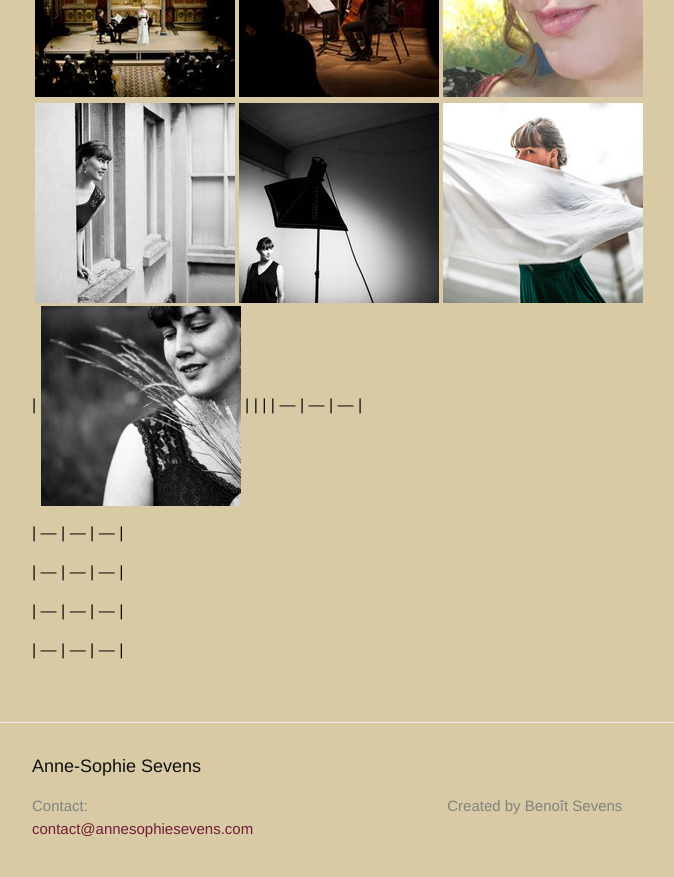
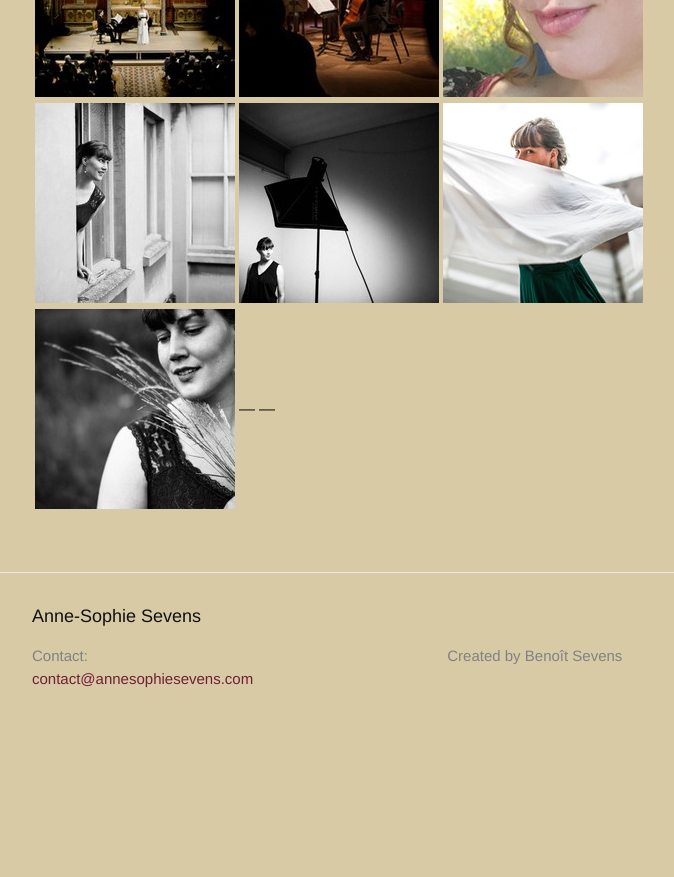
Before and after one commit to annesophie-sevens/annesophie-sevens.github.io, a Jekyll site: the page built from pictures-en.md, in a window 1280 px wide and 900 px high, scrolled down 571 px. Shown: the top 877 px of the window, without its empty margins (238-912 px from the left). Built offline with Jekyll 4.4.1, drawn with Linux system fonts in a browser that asks for light colours; after the commit the page ends 1321 px from its top, so only the background shows below that.

Commit message:
Create pictures-en.md

```diff
--- a/pictures-en.md
+++ b/pictures-en.md
@@ -6,19 +6,10 @@ lang: en
 ref: pictures
 ---
 
-| <a href="/assets/8.jpg"> ![]({{ site.baseurl }}/assets/8-thumbnail.jpg) </a> | a href="/assets/203.jpg">  ![]({{ site.baseurl }}/assets/203-thumbnail.jpg) </a> | <a href="/assets/14.jpg">  ![]({{ site.baseurl }}/assets/14-thumbnail.jpg) </a> |
+| <a href="/assets/8.jpg"> ![]({{ site.baseurl }}/assets/8-thumbnail.jpg) </a> | a href="/assets/203.jpg"> ![]({{ site.baseurl }}/assets/203-thumbnail.jpg) </a> | <a href="/assets/14.jpg">  ![]({{ site.baseurl }}/assets/14-thumbnail.jpg) </a> |
 
 | <a href="/assets/104.jpg">  ![]({{ site.baseurl }}/assets/104-thumbnail.jpg) </a> | <a href="/assets/113.jpg"> ![]({{ site.baseurl }}/assets/113-thumbnail.jpg) </a> | <a href="/assets/103.jpg">  ![]({{ site.baseurl }}/assets/103-thumbnail.jpg) </a> |
 
 |  <a href="/assets/10.jpg">  ![]({{ site.baseurl }}/assets/10-thumbnail.jpg) </a> |  <a href="/assets/7.jpg"> ![]({{ site.baseurl }}/assets/7-thumbnail.jpg) </a> | <a href="/assets/3.jpg"> ![]({{ site.baseurl }}/assets/3-thumbnail.jpg) </a>|
 
-| <a href="/assets/12.jpg">![]({{ site.baseurl }}/assets/12-thumbnail.jpg) </a> |  |  |
-| --- | --- | --- |
-
-| --- | --- | --- |
-
-| --- | --- | --- |
-
-| --- | --- | --- |
-
-| --- | --- | --- |
+| <a href="/assets/12.jpg">![]({{ site.baseurl }}/assets/12-thumbnail.jpg) </a> |--- | --- |
```
